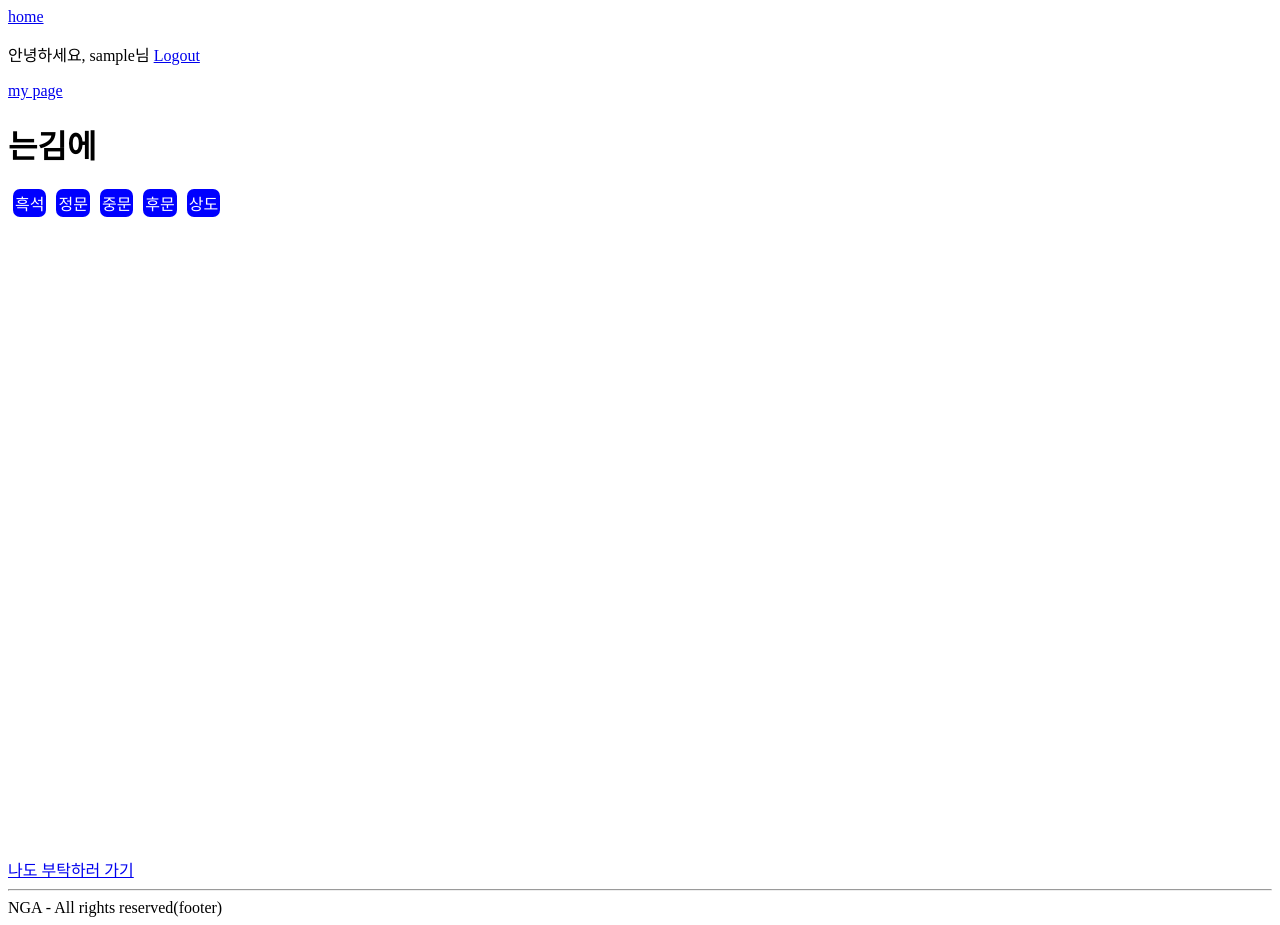
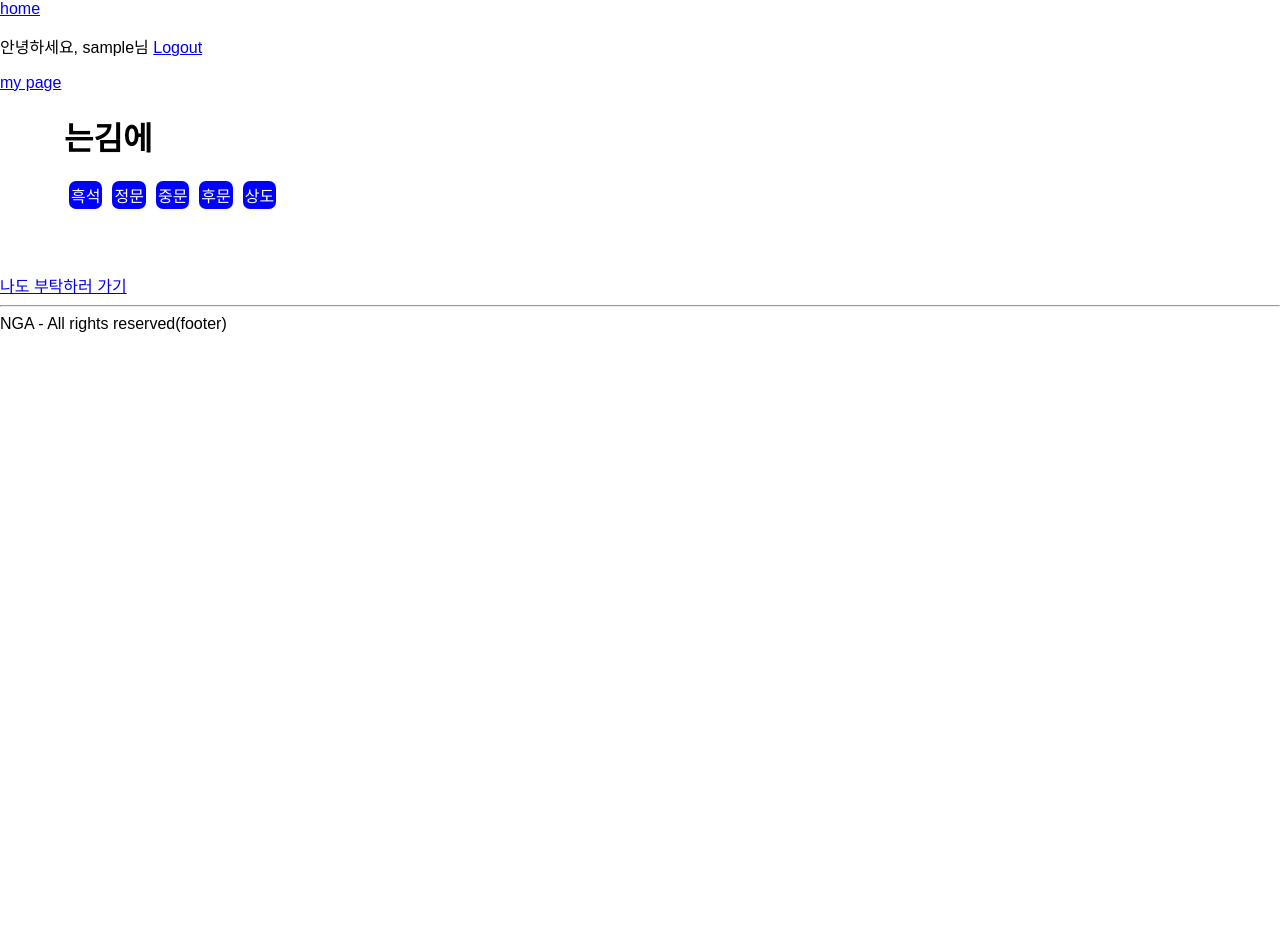
Before and after one commit to nyeok98/NeunGimAe, a Django app: page / in a window 1280 px wide. After the commit the page ends 332 px from the top, so only its background shows below. Run offline with Django 3.2, Linux system fonts and the light colour scheme; the visitor is signed in with stand-in values (Sample User, id 1); data that the repository does not hold is empty.

Commit message:
fix: main-page css

```diff
--- a/main/static/css/main.css
+++ b/main/static/css/main.css
@@ -1,17 +1,21 @@
 /* main.css */
-
-.main {
-    display: flex;
-    flex-direction: column;
-    height: auto;
+html {
+    font-family: sans-serif;
 }
 
-.main_filter {
+body {
+    margin: 0;
+}
+.main {
+    margin: 0 4em;
+}
+
+.main-filter {
     display: flex;
     flex-direction: row;
 }
 
-.filter_button {
+.filter-button {
     margin: 0 5px;
     border-radius: 7px;
     padding: 2px;
@@ -19,31 +23,37 @@
     background: blue;
 }
 
-.content_box {
-    display: grid;
-    grid-template-columns: 1fr 1fr 1fr 1fr;
+.content-wrapper {
     border-radius: 10px;
     text-align: center;
-    width: 331px;
-    height: 336px;
-    margin: 10px;
-    box-shadow: 1px 1px 8px;
-    border: 2px solid black;
+    min-width: 12rem;
+    min-height: 12rem;
+    margin: 0 auto;
+    box-shadow: 0.5px 0.5px 5px 0px #d2d2d2;
+    border: 1px solid #d2d2d2;
+    padding: 1em;
+}
+.content-box {
 }
 
-.main_content {
-    display: flex;
+.main-content {
+    display: grid;
+    grid-template-columns: repeat(auto-fill,minmax(13rem,1fr));
+    grid-gap: 2rem;
     justify-content: center;
     align-items: center;
-    height: 80vh;
+    max-width: 1200px;
+    margin: 2rem auto;
 }
 
-@media screen (max-width: 1460px) {
-    .content_box {
-        grid-template-columns: 1fr 1fr 1fr;
-    }
-}
 
 .item {
-    text-align: center;
+    text-align: left;
 }
+.req-title{
+    font-size: 1.3rem;
+    font-weight: bold;
+}
+.req-place {
+
+}
--- a/main/templates/base.html
+++ b/main/templates/base.html
@@ -14,6 +14,7 @@
     {% if request.user.is_authenticated %}
     <p> 안녕하세요, {{request.user.username }}님 <a href="{% url 'logout' %}">Logout</a></p>
     <a href="{% url 'mypage' %}">my page</a>
+
     {% else %}
     <p><a href="{% url 'register' %}">Signup</a></p>
     <a href="{% url 'login' %}">log in</a>
--- a/main/templates/main.html
+++ b/main/templates/main.html
@@ -14,36 +14,35 @@
     <div class="main_header">
         <h1>는김에</h1>
     </div>
-    <div class="main_filter">
-        <div class="filter_button">
+    <div class="main-filter">
+        <div class="filter-button">
             흑석
         </div>
-        <div class="filter_button">
+        <div class="filter-button">
             정문
         </div>
-        <div class="filter_button">
+        <div class="filter-button">
             중문
         </div>
-        <div class="filter_button">
+        <div class="filter-button">
             후문
         </div>
-        <div class="filter_button">
+        <div class="filter-button">
             상도
         </div>
     </div>
 
-    <div class="main_content">
+    <div class="main-content">
         {% for blog in blogs %}
-        <div class="content_box">
+        <div class="content-wrapper">
+            <div class="content-box">
                 <div class="item">
-                {{blog.request_place}}
-                <br />
-                {{blog.meet_place_select}}
-                <br />
-                {{blog.request_item}}
-                <br />
-                {{blog.request_quantity}}개
-                <br />
+                    <div class="req-place">{{blog.meet_place_select}}</div>
+                    <div class="req-title">{{blog.request_place}}</div>
+                    <div class="req-items-quantity">
+                        <div class="req-items">{{blog.request_item}}</div>
+                        <div class="req-quantity">{{blog.request_quantity}}개</div>
+                    </div>
                 </div>
                 <div class="time_left">
                     <h4>남은 시간:
@@ -55,7 +54,7 @@
                 <div class="fee">
                     <h5>수수료: {{blog.fees}}</h5>
                 </div>
-            <br>
+            </div>
         </div>
         {% endfor %}
     </div>
```
Also changed, not shown: NGA/settings.py (+1 -12 lines), 1 other file. Lines whose indentation alone changed are shown as unchanged.
